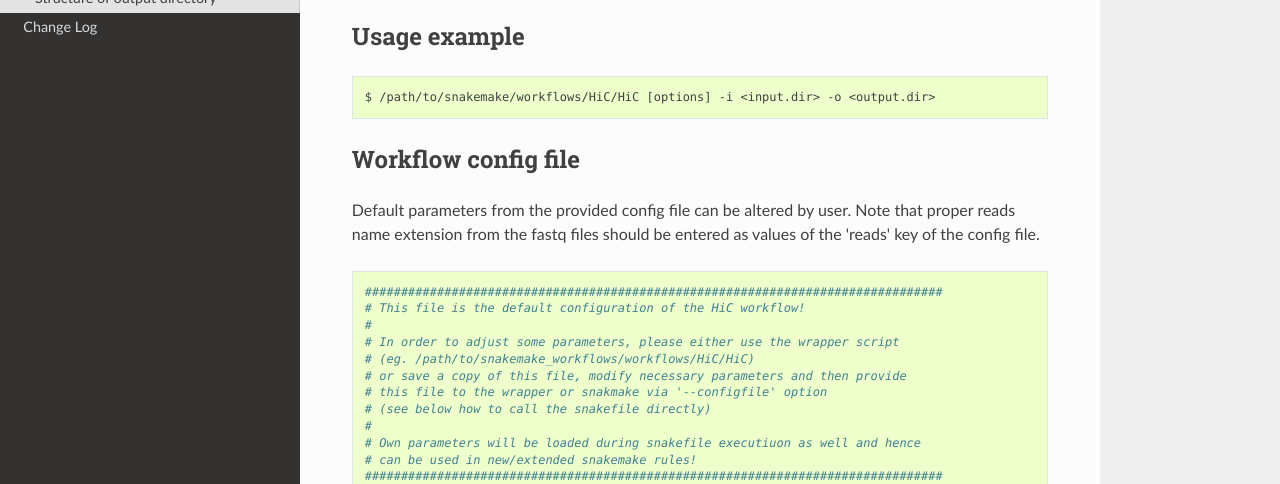
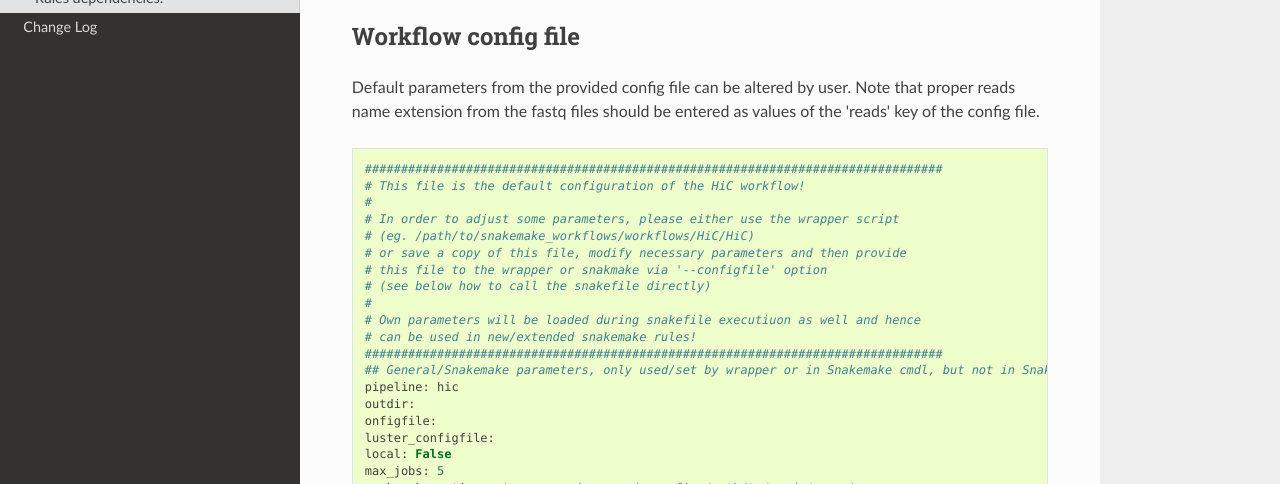
Before and after one commit to maxplanck-ie/snakepipes, a Sphinx documentation site: the page built from docs/content/workflows/HiC.rst, in a window 1280 px wide and 900 px high, cut to the strip 416-900 px from the top of the window. Built offline with Sphinx 7.4.7 and the Read the Docs theme 2.0.0, drawn with Linux system fonts in a browser that asks for light colours; some of the changed text lies outside the part shown.

Commit message:
Updated documentation, added DAG and edited usage example

```diff
--- a/docs/content/workflows/HiC.rst
+++ b/docs/content/workflows/HiC.rst
@@ -13,11 +13,6 @@ Prior to building a matrix, the pipeline maps reads against a user provided refe
    :func: parse_args
    :prog: HiC
 
-Usage example
-------------------------------
-.. parsed-literal::
-
-   $ /path/to/snakemake/workflows/HiC/HiC [options] -i <input.dir> -o <output.dir>
 
 Workflow config file
 ----------------------------------
```
Also changed, not shown: other parts of docs/content/workflows/HiC.rst (+5 -0 lines), 2 other files.
